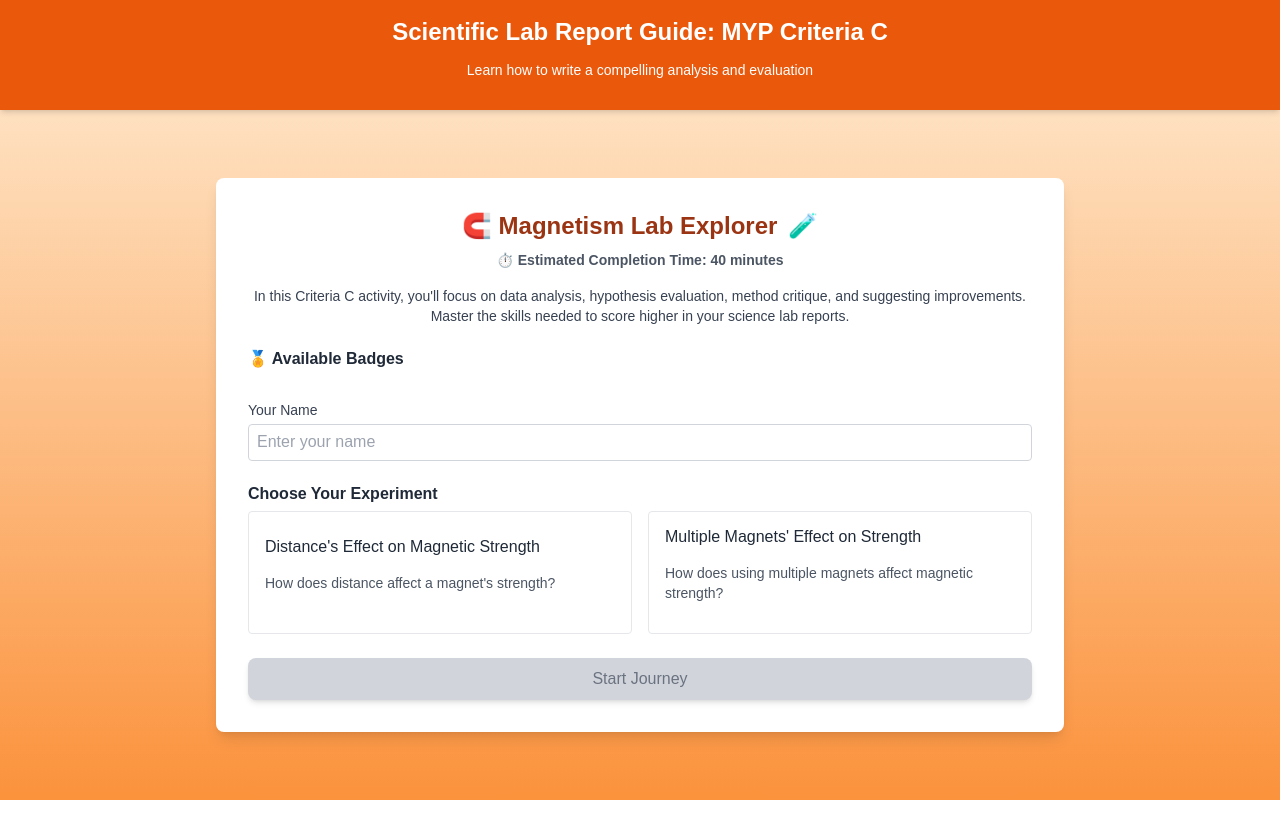
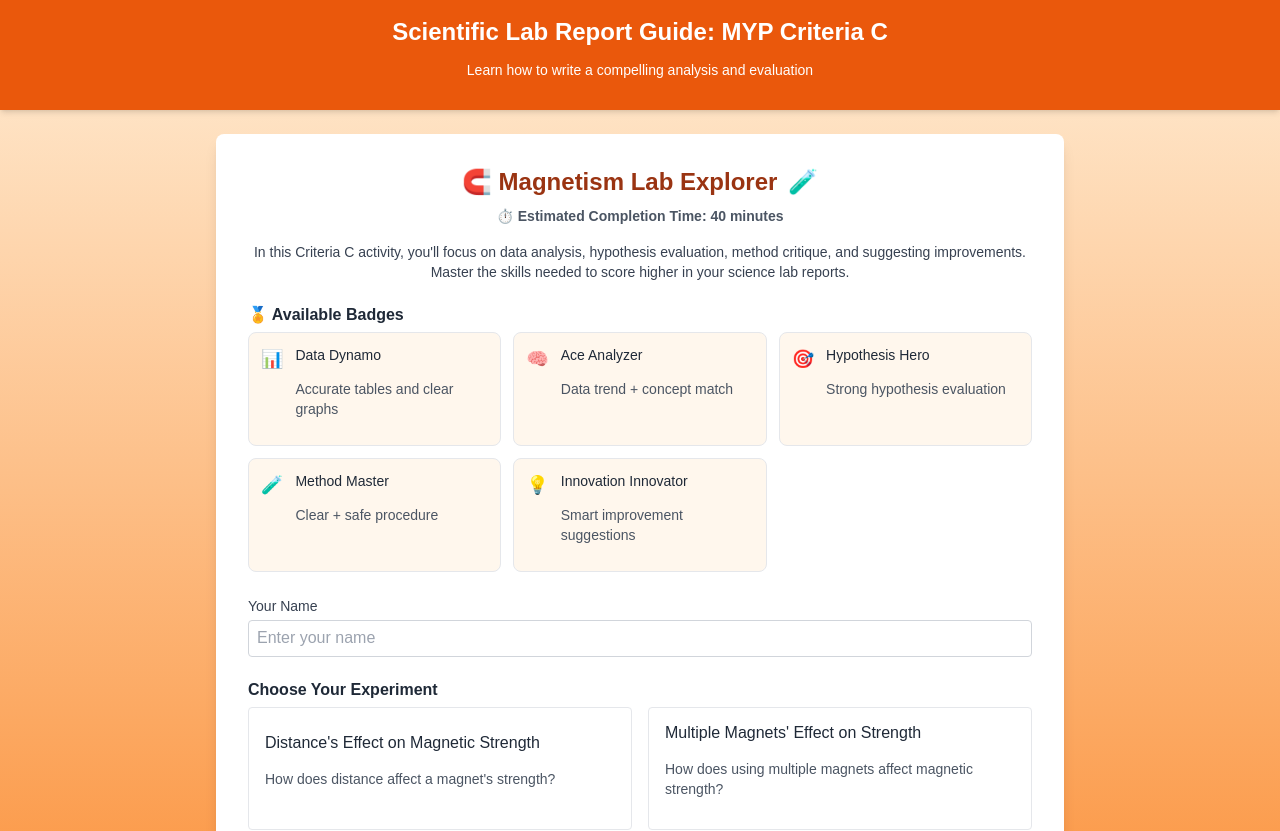
Before and after one commit to makersapien/tir-criteria-a, a React (Vite) app: page / in a window 1280 px wide. Shown: the top 831 px of the page. Before the commit the page ends 800 px from the top, so only its background shows below. Built offline with nearby package versions, Linux system fonts and the light colour scheme.

Commit message:
welcome screen correctly parses session id , player name and student id on start journey click , jopefully

```diff
--- a/src/screens/WelcomeScreen.tsx
+++ b/src/screens/WelcomeScreen.tsx
@@ -1,6 +1,5 @@
-// src/screens/WelcomeScreen.tsx
 import React, { useState, useEffect } from 'react';
-import { supabase } from '../lib/supabaseClient'; // ✅ corrected import path
+import { supabase } from '../lib/supabaseClient';
 
 interface WelcomeScreenProps {
   onStart: (name: string, experiment: string) => void;
@@ -11,48 +10,18 @@ const WelcomeScreen: React.FC<WelcomeScreenProps> = ({ onStart }) => {
   const [studentId, setStudentId] = useState<string | null>(null);
   const [experimentChoice, setExperimentChoice] = useState<string | null>(null);
 
-  // ✅ Auto-fill name and studentId from URL
   useEffect(() => {
     const urlParams = new URLSearchParams(window.location.search);
     const nameParam = urlParams.get('name');
     const idParam = urlParams.get('studentId');
 
-    if (nameParam && nameParam.trim()) {
-      setStudentName(nameParam);
-    }
-
+    if (nameParam && nameParam.trim()) setStudentName(nameParam);
     if (idParam && /^[0-9a-fA-F-]{36}$/.test(idParam)) {
       setStudentId(idParam);
     } else {
       console.warn('❌ Invalid or missing studentId in URL:', idParam);
     }
   }, []);
-
-  // ✅ Optional: auto-upsert a response row for identification
-  useEffect(() => {
-    const autoInsertParticipant = async () => {
-      if (!studentId || !studentName) return;
-
-      const sessionCode = new URLSearchParams(window.location.search).get('sessionCode');
-      const experiment = new URLSearchParams(window.location.search).get('experiment') ?? 'distance';
-
-      const { error } = await supabase.from('responses').upsert({
-        student_id: studentId,
-        player_name: studentName,
-        session_code: sessionCode,
-        experiment,
-        updated_at: new Date().toISOString(),
-      });
-
-      if (error) {
-        console.error('💥 Error auto-inserting response:', error.message);
-      } else {
-        console.log('✅ Auto-inserted response row for', studentName);
-      }
-    };
-
-    autoInsertParticipant();
-  }, [studentId, studentName]);
 
   return (
     <div className="flex flex-col min-h-screen bg-gradient-to-b from-orange-100 to-orange-400">
@@ -82,8 +51,41 @@ const WelcomeScreen: React.FC<WelcomeScreenProps> = ({ onStart }) => {
           <div className="mb-6">
             <h3 className="text-md font-semibold text-gray-800 mb-2">🏅 Available Badges</h3>
             <div className="grid grid-cols-1 md:grid-cols-3 gap-3 text-sm">
-              {/* badge items */}
-              {/* ... existing badge blocks retained ... */}
+              <div className="border rounded-lg p-3 flex items-start gap-3 bg-orange-50">
+                <span className="text-lg">📊</span>
+                <div>
+                  <p className="font-medium">Data Dynamo</p>
+                  <p className="text-gray-600">Accurate tables and clear graphs</p>
+                </div>
+              </div>
+              <div className="border rounded-lg p-3 flex items-start gap-3 bg-orange-50">
+                <span className="text-lg">🧠</span>
+                <div>
+                  <p className="font-medium">Ace Analyzer</p>
+                  <p className="text-gray-600">Data trend + concept match</p>
+                </div>
+              </div>
+              <div className="border rounded-lg p-3 flex items-start gap-3 bg-orange-50">
+                <span className="text-lg">🎯</span>
+                <div>
+                  <p className="font-medium">Hypothesis Hero</p>
+                  <p className="text-gray-600">Strong hypothesis evaluation</p>
+                </div>
+              </div>
+              <div className="border rounded-lg p-3 flex items-start gap-3 bg-orange-50">
+                <span className="text-lg">🧪</span>
+                <div>
+                  <p className="font-medium">Method Master</p>
+                  <p className="text-gray-600">Clear + safe procedure</p>
+                </div>
+              </div>
+              <div className="border rounded-lg p-3 flex items-start gap-3 bg-orange-50">
+                <span className="text-lg">💡</span>
+                <div>
+                  <p className="font-medium">Innovation Innovator</p>
+                  <p className="text-gray-600">Smart improvement suggestions</p>
+                </div>
+              </div>
             </div>
           </div>
 
@@ -126,8 +128,24 @@ const WelcomeScreen: React.FC<WelcomeScreenProps> = ({ onStart }) => {
           </div>
 
           <button
-            onClick={() => {
-              if (studentName && experimentChoice) {
+            onClick={async () => {
+              if (!studentId || !studentName || !experimentChoice) return;
+
+              const urlParams = new URLSearchParams(window.location.search);
+              const sessionCode = urlParams.get('sessionCode') ?? 'unknown';
+
+              const { error } = await supabase.from('responses').upsert({
+                student_id: studentId,
+                player_name: studentName,
+                session_code: sessionCode,
+                experiment: experimentChoice,
+                updated_at: new Date().toISOString(),
+              });
+
+              if (error) {
+                console.error('💥 Error syncing experiment:', error.message);
+              } else {
+                console.log('✅ Synced experiment choice for:', studentName);
                 onStart(studentName, experimentChoice);
               }
             }}
```
